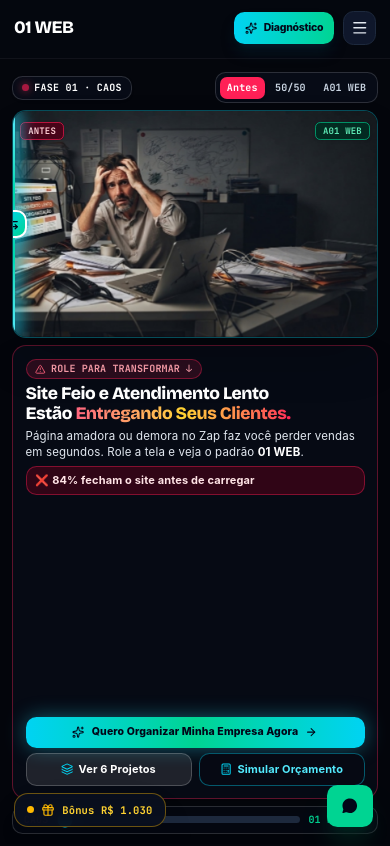
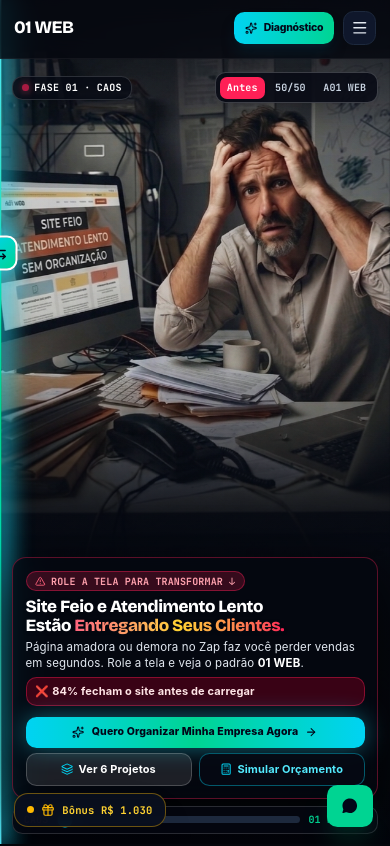
Before and after one commit to webvortex01-prog/SITE-A01WEB-OFC-, a React (Vite) app: page / in a window 390 px wide. Shown: the top 846 px of the page. Built offline with nearby package versions, Linux system fonts and the light colour scheme.

Commit message:
feat(mobile): full-screen edge-to-edge cinema Hero with 9:16 Antes & Studio-Dissolve Depois

```diff
--- a/src/components/Hero.tsx
+++ b/src/components/Hero.tsx
@@ -46,8 +46,8 @@ function HeroMobile({ onOpenFunnel }: HeroProps) {
     mass: 0.4,
   });
 
-  const beforeBgScale = useTransform(smoothScroll, [0, 0.6, 1], [1.0, 1.06, 1.1]);
-  const afterBgScale = useTransform(smoothScroll, [0, 0.4, 1], [1.08, 1.02, 1.0]);
+  const beforeBgScale = useTransform(smoothScroll, [0, 0.6, 1], [1.0, 1.05, 1.09]);
+  const afterBgScale = useTransform(smoothScroll, [0, 0.4, 1], [1.07, 1.02, 1.0]);
 
   useMotionValueEvent(smoothScroll, 'change', (v) => {
     if ((v <= 0.02 || v >= 0.98) && isManualControl && !isDragging) {
@@ -74,13 +74,127 @@ function HeroMobile({ onOpenFunnel }: HeroProps) {
     <section
       ref={heroSectionRef}
       id="inicio"
-      className="relative h-[220vh] w-full bg-[#04060C] select-none border-b border-white/10"
+      className="relative h-[230vh] w-full bg-[#04060C] select-none border-b border-white/10"
     >
-      <div className="sticky top-0 left-0 w-full h-[100svh] flex flex-col justify-between pt-[72px] pb-3 px-3.5 overflow-hidden">
-        <div className="max-w-xl w-full mx-auto flex-1 flex flex-col justify-between gap-2 min-h-0">
-          {/* 1. TOP ROW (~32px): Compact Status Badge + 3 Mini Quick-Jump Pills */}
-          <div className="flex items-center justify-between gap-1.5 shrink-0">
-            <div className="inline-flex items-center gap-1.5 px-2.5 py-1 rounded-xl bg-[#080C18]/95 border border-white/15 shadow min-w-0">
+      {/* =====================================================================
+          FULL-SCREEN (100vw x 100svh) STICKY MOBILE CINEMA STAGE
+         ===================================================================== */}
+      <div
+        ref={stageRef}
+        onPointerDown={(e) => {
+          if ((e.target as HTMLElement).closest('button, a, input')) return;
+          e.currentTarget.setPointerCapture(e.pointerId);
+          setIsDragging(true);
+          updateFromClientX(e.clientX);
+        }}
+        onPointerMove={(e) => {
+          if (isDragging) {
+            updateFromClientX(e.clientX);
+          }
+        }}
+        onPointerUp={(e) => {
+          if (!isDragging) return;
+          setIsDragging(false);
+          try {
+            e.currentTarget.releasePointerCapture(e.pointerId);
+          } catch {
+            // ignore
+          }
+        }}
+        onPointerCancel={() => setIsDragging(false)}
+        className="sticky top-0 left-0 w-full h-[100svh] overflow-hidden cursor-ew-resize touch-pan-y"
+      >
+        {/* ===================================================================
+            BACKGROUND LAYER 1 (z-10): FULL-SCREEN 9:16 VERTICAL "ANTES"
+           =================================================================== */}
+        <div className="absolute inset-0 z-10 overflow-hidden bg-[#070409]">
+          <motion.img
+            src="/images/hero-antes-mobile.jpg"
+            alt="Antes: Site Feio, Atendimento Lento e Sem Organização"
+            style={{ scale: beforeBgScale }}
+            className="w-full h-full object-cover object-top pointer-events-none will-change-transform"
+          />
+
+          {/* Smart vertical cinema scrim: top edge subtle shade, middle-top window crystal-clear, bottom smooth dark fade */}
+          <div
+            className="absolute inset-0 pointer-events-none"
+            style={{
+              background:
+                'linear-gradient(180deg, rgba(4,6,12,0.58) 0%, rgba(4,6,12,0.05) 18%, rgba(4,6,12,0.08) 44%, rgba(5,8,17,0.78) 65%, rgba(4,6,12,0.95) 100%)',
+            }}
+          />
+        </div>
+
+        {/* ===================================================================
+            BACKGROUND LAYER 2 (z-20): FULL-SCREEN STUDIO-DISSOLVE "DEPOIS A01 WEB"
+           =================================================================== */}
+        <div
+          className="absolute inset-0 z-20 overflow-hidden bg-[#040B14]"
+          style={{
+            clipPath: `inset(0 ${100 - revealPercent}% 0 0)`,
+            WebkitClipPath: `inset(0 ${100 - revealPercent}% 0 0)`,
+          }}
+        >
+          {/* Sub-layer 2A: Full-Screen Atmospheric Ambient Extension */}
+          <img
+            src="/images/hero-depois-a01web.jpg"
+            alt=""
+            aria-hidden="true"
+            className="absolute inset-0 w-full h-full object-cover object-center blur-2xl scale-125 opacity-40 pointer-events-none"
+          />
+
+          {/* Sub-layer 2B: Razor-Sharp Edge-to-Edge Upper Photo with Seamless Bottom Dissolve */}
+          <div
+            className="absolute top-0 inset-x-0 h-[56svh] overflow-hidden pointer-events-none"
+            style={{
+              maskImage:
+                'linear-gradient(to bottom, rgba(0,0,0,1) 0%, rgba(0,0,0,1) 58%, rgba(0,0,0,0) 100%)',
+              WebkitMaskImage:
+                'linear-gradient(to bottom, rgba(0,0,0,1) 0%, rgba(0,0,0,1) 58%, rgba(0,0,0,0) 100%)',
+            }}
+          >
+            <motion.img
+              src="/images/hero-depois-a01web.jpg"
+              alt="Depois: A01 WEB Empresa Organizada e Automations"
+              style={{ scale: afterBgScale }}
+              className="w-full h-full object-cover object-[68%_18%] will-change-transform"
+            />
+          </div>
+
+          {/* Sub-layer 2C: Matching Cinematic Vertical Scrim */}
+          <div
+            className="absolute inset-0 pointer-events-none"
+            style={{
+              background:
+                'linear-gradient(180deg, rgba(4,9,18,0.55) 0%, rgba(4,9,18,0.04) 18%, rgba(4,9,18,0.08) 44%, rgba(4,10,20,0.78) 65%, rgba(4,6,12,0.95) 100%)',
+            }}
+          />
+        </div>
+
+        {/* ===================================================================
+            FULL-SCREEN VERTICAL LASER SHOCKWAVE BEAM (z-30)
+           =================================================================== */}
+        <div
+          className="absolute inset-y-0 -ml-6 w-12 pointer-events-none z-30"
+          style={{ left: `${revealPercent}%` }}
+        >
+          <div className="absolute inset-y-0 left-1/2 -translate-x-1/2 w-8 bg-gradient-to-r from-transparent via-cyan-400/35 to-transparent blur-md" />
+          <div className="absolute inset-y-0 left-1/2 -translate-x-1/2 w-[3px] bg-gradient-to-b from-cyan-300 via-emerald-400 to-cyan-300 shadow-[0_0_24px_4px_rgba(34,211,238,0.95)]" />
+          <div className="absolute top-[30%] left-1/2 -translate-x-1/2 -translate-y-1/2 w-10 h-10 rounded-xl bg-gradient-to-br from-cyan-400 to-emerald-400 text-slate-950 flex items-center justify-center shadow-[0_0_24px_rgba(34,211,238,1)] border-2 border-white">
+            <ArrowLeftRight className="w-4 h-4 stroke-[2.5]" />
+          </div>
+        </div>
+
+        {/* ===================================================================
+            FOREGROUND FLOATING GLASS OVERLAY (z-40)
+            - Top Bar: Status Pill + Quick-Jump Pills
+            - Middle: 100% OPEN & CLEAR so the full-bleed photo & laser breathe!
+            - Bottom: Translucent Floating Glass Card + Scrubber Bar
+           =================================================================== */}
+        <div className="relative z-40 w-full h-full flex flex-col justify-between pt-[72px] pb-3 px-3.5 pointer-events-none">
+          {/* TOP ROW */}
+          <div className="flex items-center justify-between gap-1.5 pointer-events-auto max-w-xl w-full mx-auto">
+            <div className="inline-flex items-center gap-1.5 px-2.5 py-1 rounded-xl bg-[#060913]/80 backdrop-blur-xl border border-white/15 shadow-lg min-w-0">
               <span
                 className={`w-2 h-2 rounded-full shrink-0 ${
                   isAfterPhase
@@ -93,7 +207,7 @@ function HeroMobile({ onOpenFunnel }: HeroProps) {
               </span>
             </div>
 
-            <div className="inline-flex items-center gap-1 p-1 rounded-xl bg-[#080C18]/95 border border-white/15 shrink-0">
+            <div className="inline-flex items-center gap-1 p-1 rounded-xl bg-[#060913]/85 backdrop-blur-xl border border-white/20 shadow-lg shrink-0">
               <button
                 type="button"
                 onClick={() => {
@@ -102,9 +216,7 @@ function HeroMobile({ onOpenFunnel }: HeroProps) {
                   setRevealPercent(0);
                 }}
                 className={`px-2 py-1 rounded-lg text-[10px] font-mono font-extrabold transition-all cursor-pointer ${
-                  revealPercent < 25
-                    ? 'bg-rose-500 text-white shadow'
-                    : 'text-slate-300'
+                  revealPercent < 25 ? 'bg-rose-500 text-white shadow' : 'text-slate-300'
                 }`}
               >
                 Antes
@@ -142,83 +254,13 @@ function HeroMobile({ onOpenFunnel }: HeroProps) {
             </div>
           </div>
 
-          {/* 2. INTERACTIVE BEFORE/AFTER PHOTO FRAME */}
+          {/* MIDDLE: Open breathing space over the full-screen background scene */}
+          <div className="flex-1" />
+
+          {/* BOTTOM STACK: Floating Glass Copy & CTA Card + Scrubber Bar */}
+          <div className="pointer-events-auto max-w-xl w-full mx-auto space-y-2">
             <div
-            ref={stageRef}
-            onPointerDown={(e) => {
-              e.currentTarget.setPointerCapture(e.pointerId);
-              setIsDragging(true);
-              updateFromClientX(e.clientX);
-            }}
-            onPointerMove={(e) => {
-              if (isDragging) {
-                updateFromClientX(e.clientX);
-              }
-            }}
-            onPointerUp={(e) => {
-              if (!isDragging) return;
-              setIsDragging(false);
-              try {
-                e.currentTarget.releasePointerCapture(e.pointerId);
-              } catch {
-                // ignore
-              }
-            }}
-            onPointerCancel={() => setIsDragging(false)}
-            className="relative h-[27svh] min-h-[168px] max-h-[245px] w-full rounded-2xl overflow-hidden border border-cyan-400/35 touch-pan-y select-none shadow-2xl bg-[#080508] shrink-0"
-          >
-            {/* Layer 1: ANTES */}
-            <motion.img
-              src="/images/hero-antes-caos.jpg"
-              alt="Antes: Site Feio, Atendimento Lento e Sem Organização"
-              style={{ scale: beforeBgScale }}
-              className="w-full h-full object-cover object-center pointer-events-none will-change-transform"
-            />
-
-            {/* Layer 2: DEPOIS (Clipped) */}
-            <div
-              className="absolute inset-0 z-10 overflow-hidden"
-              style={{
-                clipPath: `inset(0 ${100 - revealPercent}% 0 0)`,
-                WebkitClipPath: `inset(0 ${100 - revealPercent}% 0 0)`,
-              }}
-            >
-              <motion.img
-                src="/images/hero-depois-a01web.jpg"
-                alt="Depois: A01 WEB Empresa Organizada e Automations"
-                style={{ scale: afterBgScale }}
-                className="w-full h-full object-cover object-center pointer-events-none will-change-transform"
-              />
-            </div>
-
-            {/* Tiny Corner Badges */}
-            <div className="absolute top-2 left-2 z-20 pointer-events-none">
-              <span className="px-2 py-0.5 rounded-md bg-rose-950/90 border border-rose-500/60 text-rose-200 text-[9px] font-mono font-extrabold shadow">
-                ANTES
-              </span>
-            </div>
-            <div className="absolute top-2 right-2 z-20 pointer-events-none">
-              <span className="px-2 py-0.5 rounded-md bg-emerald-950/90 border border-emerald-400/60 text-emerald-300 text-[9px] font-mono font-extrabold shadow">
-                A01 WEB
-              </span>
-            </div>
-
-            {/* Glowing Vertical Laser Beam & Compact Orb */}
-            <div
-              className="absolute inset-y-0 -ml-4 w-8 flex items-center justify-center pointer-events-none z-30"
-              style={{ left: `${revealPercent}%` }}
-            >
-              <div className="absolute inset-y-0 w-5 bg-gradient-to-r from-transparent via-cyan-400/35 to-transparent blur-sm" />
-              <div className="absolute inset-y-0 w-[2.5px] bg-gradient-to-b from-cyan-300 via-emerald-400 to-cyan-300 shadow-[0_0_18px_3px_rgba(34,211,238,0.9)]" />
-              <div className="relative w-8 h-8 rounded-xl bg-gradient-to-br from-cyan-400 to-emerald-400 text-slate-950 flex items-center justify-center shadow-[0_0_18px_rgba(34,211,238,0.95)] border-2 border-white">
-                <ArrowLeftRight className="w-3.5 h-3.5 stroke-[2.5]" />
-              </div>
-            </div>
-          </div>
-
-          {/* 3. COMPACT MORPHING COPY + CTA CARD */}
-          <div
-            className={`p-3.5 rounded-2xl bg-[#070B16]/95 border shadow-2xl space-y-2.5 flex-1 flex flex-col justify-between min-h-0 ${
+              className={`p-3.5 rounded-2xl bg-[#050811]/70 backdrop-blur-md border shadow-[0_20px_60px_rgba(0,0,0,0.8)] space-y-2.5 ${
                 isAfterPhase ? 'border-cyan-400/45' : 'border-rose-500/35'
               }`}
             >
@@ -232,12 +274,12 @@ function HeroMobile({ onOpenFunnel }: HeroProps) {
                     transition={{ duration: 0.2 }}
                     className="space-y-1.5"
                   >
-                  <div className="inline-flex items-center gap-1.5 px-2.5 py-0.5 rounded-full bg-rose-500/15 border border-rose-500/40 text-rose-300 text-[10px] font-mono font-extrabold">
+                    <div className="inline-flex items-center gap-1.5 px-2.5 py-0.5 rounded-full bg-rose-500/20 border border-rose-500/40 text-rose-300 text-[10px] font-mono font-extrabold">
                       <AlertTriangle className="w-3 h-3 text-rose-400 shrink-0" />
-                    <span>ROLE PARA TRANSFORMAR ↓</span>
+                      <span>ROLE A TELA PARA TRANSFORMAR ↓</span>
                     </div>
 
-                  <h1 className="text-[1.25rem] sm:text-2xl font-extrabold font-heading tracking-tight text-white leading-[1.12]">
+                    <h1 className="text-[1.22rem] sm:text-2xl font-extrabold font-heading tracking-tight text-white leading-[1.12] drop-shadow">
                       Site Feio e Atendimento Lento Estão{' '}
                       <span className="text-transparent bg-clip-text bg-gradient-to-r from-rose-400 via-amber-300 to-rose-500">
                         Entregando Seus Clientes.
@@ -245,11 +287,11 @@ function HeroMobile({ onOpenFunnel }: HeroProps) {
                     </h1>
 
                     <p className="text-[11.5px] sm:text-xs text-slate-200 leading-snug line-clamp-2">
-                    Página amadora ou demora no Zap faz você perder vendas em segundos. Role a tela
-                    e veja o padrão <strong className="text-white">01 WEB</strong>.
+                      Página amadora ou demora no Zap faz você perder vendas em segundos. Role a
+                      tela e veja o padrão <strong className="text-white">01 WEB</strong>.
                     </p>
 
-                  <div className="px-2.5 py-1.5 rounded-xl bg-rose-950/60 border border-rose-500/40 text-[11px] font-bold text-rose-100 truncate">
+                    <div className="px-2.5 py-1.5 rounded-xl bg-rose-950/75 border border-rose-500/40 text-[11px] font-bold text-rose-100 truncate">
                       ❌ 84% fecham o site antes de carregar
                     </div>
                   </motion.div>
@@ -262,12 +304,12 @@ function HeroMobile({ onOpenFunnel }: HeroProps) {
                     transition={{ duration: 0.2 }}
                     className="space-y-1.5"
                   >
-                  <div className="inline-flex items-center gap-1.5 px-2.5 py-0.5 rounded-full bg-emerald-400/15 border border-emerald-400/50 text-emerald-300 text-[10px] font-mono font-extrabold">
+                    <div className="inline-flex items-center gap-1.5 px-2.5 py-0.5 rounded-full bg-emerald-400/20 border border-emerald-400/50 text-emerald-300 text-[10px] font-mono font-extrabold">
                       <CheckCircle2 className="w-3 h-3 text-emerald-400 shrink-0" />
                       <span>PADRÃO A01 WEB ATIVO ({revealPercent}%)</span>
                     </div>
 
-                  <h1 className="text-[1.25rem] sm:text-2xl font-extrabold font-heading tracking-tight text-white leading-[1.12]">
+                    <h1 className="text-[1.22rem] sm:text-2xl font-extrabold font-heading tracking-tight text-white leading-[1.12] drop-shadow">
                       Empresa Organizada,{' '}
                       <span className="text-gradient-animated">
                         Site de Elite & Robô 24/7 no Zap.
@@ -279,7 +321,7 @@ function HeroMobile({ onOpenFunnel }: HeroProps) {
                       visual de autoridade, triagem automática e zero mensalidade.
                     </p>
 
-                  <div className="px-2.5 py-1.5 rounded-xl bg-emerald-950/55 border border-emerald-400/45 text-[11px] font-bold text-emerald-100 flex items-center gap-1.5 truncate">
+                    <div className="px-2.5 py-1.5 rounded-xl bg-emerald-950/70 border border-emerald-400/45 text-[11px] font-bold text-emerald-100 flex items-center gap-1.5 truncate">
                       <Bot className="w-3.5 h-3.5 text-emerald-400 shrink-0" />
                       <span className="truncate">
                         Robô 24/7: &ldquo;Cliente qualificado pronto p/ fechar!&rdquo;
@@ -289,7 +331,7 @@ function HeroMobile({ onOpenFunnel }: HeroProps) {
                 )}
               </AnimatePresence>
 
-            <div className="space-y-1.5 pt-0.5 shrink-0">
+              <div className="space-y-1.5 pt-0.5">
                 {onOpenFunnel && (
                   <button
                     type="button"
@@ -297,7 +339,7 @@ function HeroMobile({ onOpenFunnel }: HeroProps) {
                       sound.playClick(950);
                       onOpenFunnel();
                     }}
-                  className="w-full inline-flex items-center justify-center gap-2 py-2.5 px-4 rounded-xl bg-gradient-to-r from-cyan-400 via-emerald-400 to-cyan-400 text-slate-950 font-extrabold text-xs cursor-pointer shadow-[0_0_20px_rgba(34,211,238,0.4)]"
+                    className="w-full inline-flex items-center justify-center gap-2 py-2.5 px-4 rounded-xl bg-gradient-to-r from-cyan-400 via-emerald-400 to-cyan-400 text-slate-950 font-extrabold text-xs cursor-pointer shadow-[0_0_24px_rgba(34,211,238,0.45)]"
                   >
                     <Sparkles className="w-3.5 h-3.5 text-slate-950 shrink-0" />
                     <span>Quero Organizar Minha Empresa Agora</span>
@@ -318,7 +360,7 @@ function HeroMobile({ onOpenFunnel }: HeroProps) {
                   <a
                     href="#orcamento"
                     onClick={() => sound.playSelect()}
-                  className="inline-flex items-center justify-center gap-1.5 py-2 px-3 rounded-xl bg-[#060913] text-cyan-300 border border-cyan-400/40 font-bold text-[11px] cursor-pointer"
+                    className="inline-flex items-center justify-center gap-1.5 py-2 px-3 rounded-xl bg-[#060913]/90 text-cyan-300 border border-cyan-400/40 font-bold text-[11px] cursor-pointer"
                   >
                     <Calculator className="w-3.5 h-3.5 text-cyan-400 shrink-0" />
                     <span>Simular Orçamento</span>
@@ -327,8 +369,8 @@ function HeroMobile({ onOpenFunnel }: HeroProps) {
               </div>
             </div>
 
-          {/* 4. BOTTOM GLASS SCROLL PROGRESS BAR (~30px) */}
-          <div className="px-3 py-1.5 rounded-xl bg-[#050811]/90 backdrop-blur-xl border border-white/15 flex items-center gap-2.5 shrink-0 shadow-lg">
+            {/* Ultra-Slim Bottom Glass Scrubber Bar */}
+            <div className="px-3 py-1.5 rounded-xl bg-[#050811]/85 backdrop-blur-xl border border-white/15 flex items-center gap-2.5 shadow-xl">
               <span className="text-[10px] font-mono text-rose-400 font-bold shrink-0">CAOS</span>
               <input
                 type="range"
@@ -348,6 +390,7 @@ function HeroMobile({ onOpenFunnel }: HeroProps) {
               <span className="text-[10px] font-mono font-extrabold text-cyan-300 tabular-nums shrink-0">
                 {revealPercent}%
               </span>
+            </div>
           </div>
         </div>
       </div>
```
Also changed, not shown: src/components/Portfolio.tsx (+8 -11 lines), public/images/hero-antes-mobile.jpg (added). Lines whose indentation alone changed are shown as unchanged.
